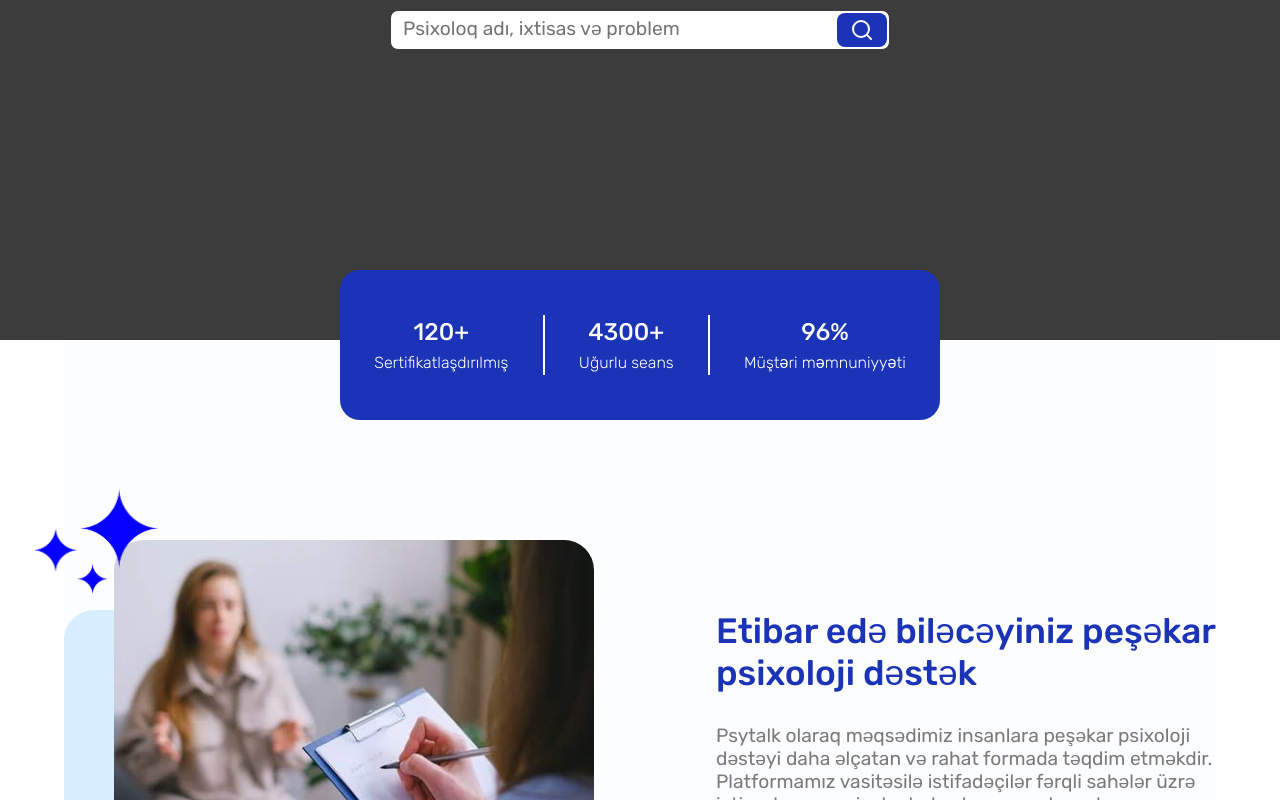
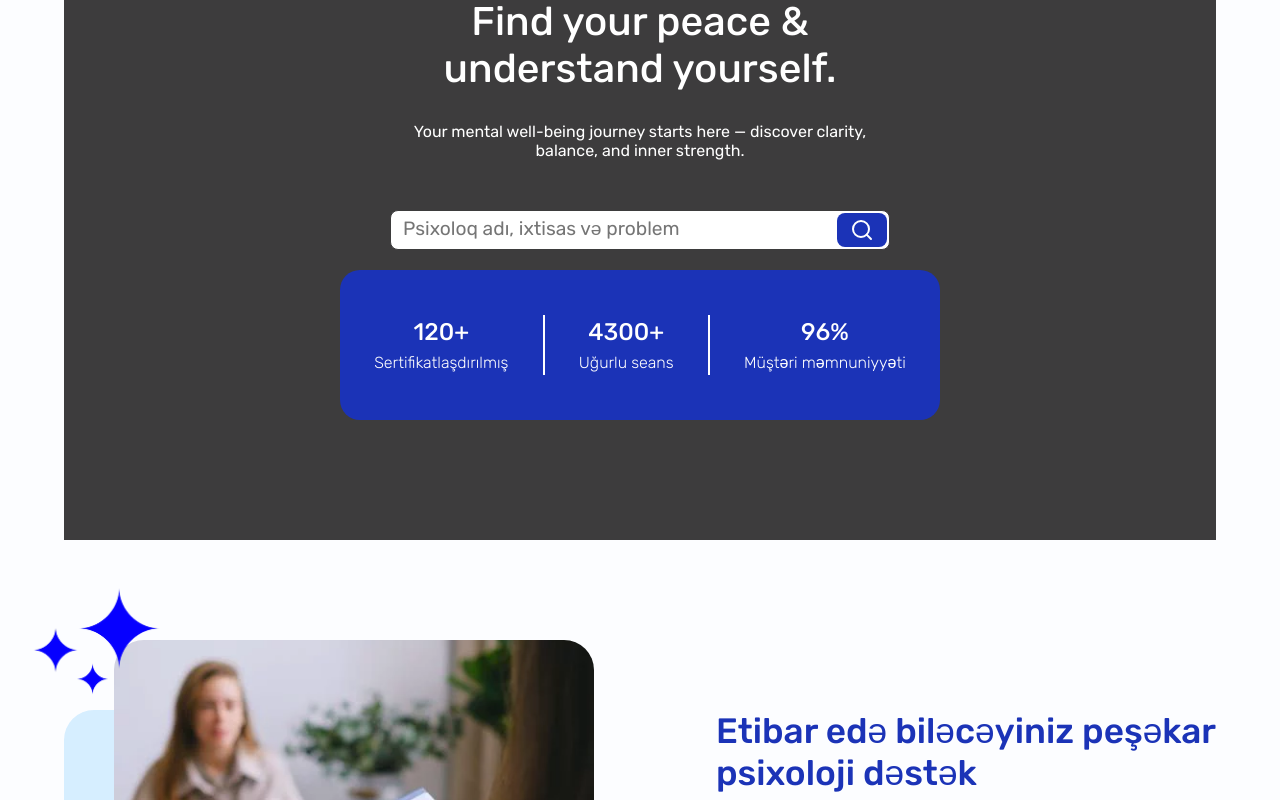
Before and after one commit to aghasalimmusayev/psy-talk-frontend, a React (Vite) app: page / in a window 1280 px wide. Shown: the part 380-1180 px from the top of the page. Built offline with nearby package versions, Linux system fonts and the light colour scheme.

Commit message:
Layout created

```diff
--- a/package.json
+++ b/package.json
@@ -16,6 +16,7 @@
     "react-dom": "^19.2.4",
     "react-icons": "^5.6.0",
     "react-redux": "^9.2.0",
+    "react-router-dom": "^7.14.1",
     "styled-components": "^6.3.12"
   },
   "devDependencies": {
--- a/src/App.jsx
+++ b/src/App.jsx
@@ -1,17 +1,19 @@
 import './App.css'
-import Footer from './components/footer/Footer'
-import Header from './components/header/Header'
+import { Route, Routes } from 'react-router-dom'
 import Main from './components/main/Main'
-import Nav from './components/nav/Nav'
+import Layout from './layout/Layout'
 
 function App() {
 
   return (
     <>
-      <Nav />
-      <Header />
-      <Main />
-      <Footer />
+      <Routes>
+
+        <Route path='/' element={<Layout />} >
+          <Route index element={<Main />} />
+        </Route >
+
+      </Routes>
     </>
   )
 }
--- a/src/components/header/Header.jsx
+++ b/src/components/headers/MainHeader.jsx
@@ -1,7 +1,7 @@
 import './header.css'
 import { FiSearch } from "react-icons/fi";
 
-export default function Header() {
+export default function MainHeader() {
     return (
         <div className='header_bg'>
             <div className='header_content container'>
--- a/src/components/main/Main.jsx
+++ b/src/components/main/Main.jsx
@@ -3,10 +3,12 @@ import FirstStep from './FirstStep'
 import Psychologists from './Psychologists'
 import SuppotInfo from './SupportInfo'
 import Faq from './Faq'
+import MainHeader from '../headers/MainHeader'
 
 export default function Main() {
     return (
         <main className='container'>
+            <MainHeader />
             <SuppotInfo />
             <Psychologists />
             <FirstStep />
--- a/src/components/main/psychologists.css
+++ b/src/components/main/psychologists.css
@@ -86,9 +86,9 @@
     .psychologists {
         display: grid;
         grid-template-columns: repeat(2, 1fr);
-        /* width: auto; */
         gap: 20px;
         padding: 20px 5px;
+        overflow: initial;
     }
     .psychologist {
         width: 100%;
--- /dev/null
+++ b/src/layout/Layout.jsx
@@ -0,0 +1,16 @@
+import React from 'react'
+import { Outlet } from 'react-router-dom'
+import Nav from '../components/nav/Nav.jsx'
+import Footer from '../components/footer/Footer.jsx'
+
+export default function Layout() {
+    return (
+        <>
+            <Nav />
+            <main>
+                <Outlet />
+            </main>
+            <Footer />
+        </>
+    )
+}
--- a/src/main.jsx
+++ b/src/main.jsx
@@ -3,9 +3,12 @@ import './index.css'
 import App from './App.jsx'
 import { Provider } from 'react-redux'
 import { store } from './redux/store.jsx'
+import { BrowserRouter } from 'react-router-dom'
 
 createRoot(document.getElementById('root')).render(
-  <Provider store={store}>
-    <App />
-  </Provider>
+  <BrowserRouter>
+    <Provider store={store}>
+      <App />
+    </Provider>
+  </BrowserRouter>
 )
```
Also changed, not shown: src/components/header/HeaderContent.jsx (deleted, +0 -33 lines), src/components/headers/header.css (renamed from src/components/header/header.css), 1 other file (tests, documents, lock files or other folders).
